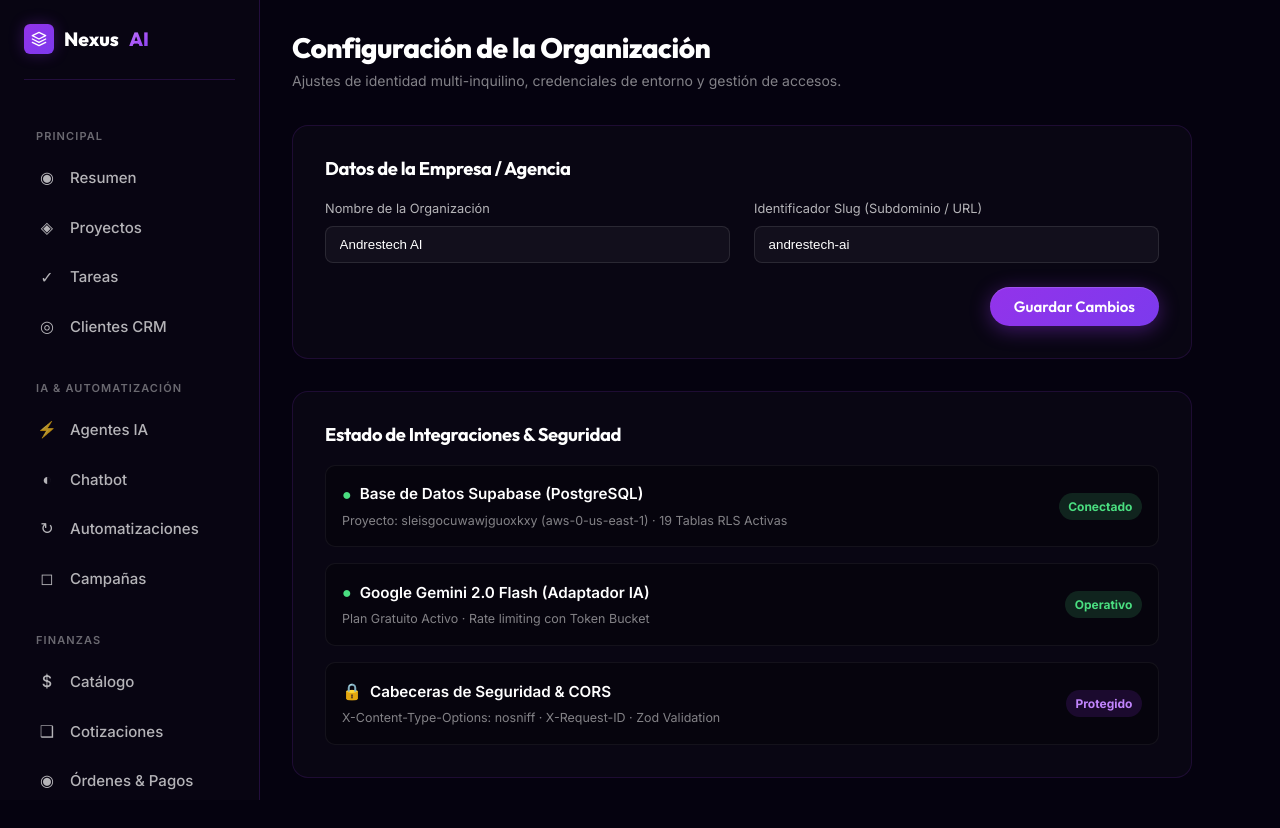
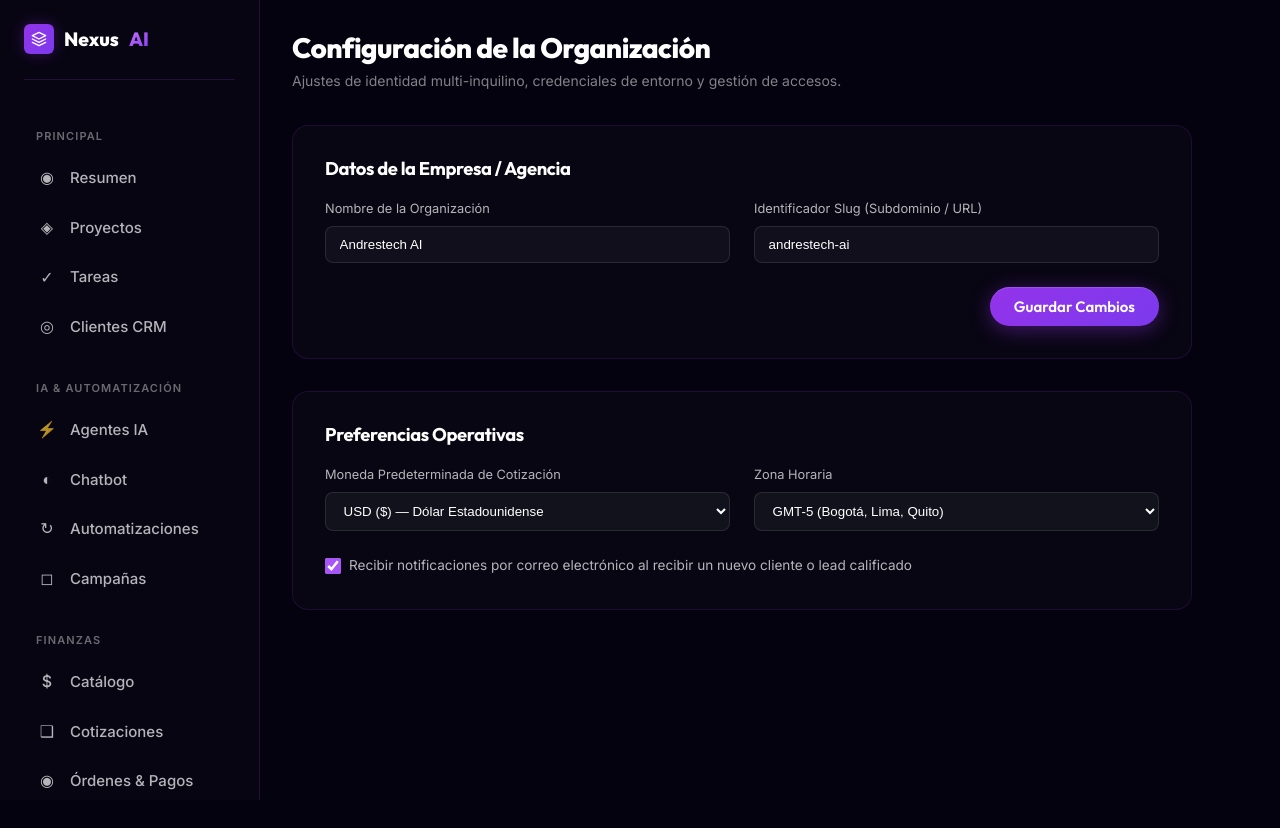
Before and after one commit to andresTech3/nexus-Ai, a Next.js app: page /dashboard/settings in a window 1280 px wide. Shown: the top 828 px of the page. After the commit the page ends 800 px from the top, so only its background shows below. Built offline with nearby package versions, Linux system fonts and the light colour scheme.

Commit message:
chore(ui): remove technical infrastructure status section from settings

```diff
--- a/src/app/dashboard/settings/page.tsx
+++ b/src/app/dashboard/settings/page.tsx
@@ -94,7 +94,7 @@ export default function SettingsPage() {
         </form>
       </div>
 
-      {/* Security and Connected Services Status */}
+      {/* Preferencias de Negocio y Operaciones */}
       <div
         style={{
           background: 'rgba(255, 255, 255, 0.02)',
@@ -105,57 +105,51 @@ export default function SettingsPage() {
         }}
       >
         <h2 style={{ fontSize: '1.15rem', fontWeight: 700, color: 'white', marginBottom: '1.25rem' }}>
-          Estado de Integraciones & Seguridad
+          Preferencias Operativas
         </h2>
 
-        <div style={{ display: 'flex', flexDirection: 'column', gap: '1rem' }}>
-          {/* Supabase */}
-          <div style={{ display: 'flex', justifyContent: 'space-between', alignItems: 'center', padding: '1rem', background: 'rgba(0,0,0,0.3)', borderRadius: '0.625rem', border: '1px solid rgba(255,255,255,0.06)' }}>
-            <div>
-              <div style={{ display: 'flex', alignItems: 'center', gap: '0.5rem' }}>
-                <span style={{ color: '#4ade80' }}>●</span>
-                <span style={{ fontWeight: 600, color: 'white', fontSize: '0.95rem' }}>Base de Datos Supabase (PostgreSQL)</span>
-              </div>
-              <div style={{ fontSize: '0.78rem', color: 'rgba(255,255,255,0.5)', marginTop: '0.2rem' }}>
-                Proyecto: sleisgocuwawjguoxkxy (aws-0-us-east-1) · 19 Tablas RLS Activas
-              </div>
-            </div>
-            <span style={{ fontSize: '0.75rem', color: '#4ade80', fontWeight: 700, background: 'rgba(74, 222, 128, 0.15)', padding: '0.25rem 0.6rem', borderRadius: '999px' }}>
-              Conectado
-            </span>
+        <div style={{ display: 'grid', gridTemplateColumns: '1fr 1fr', gap: '1.5rem', marginBottom: '1.5rem' }}>
+          <div>
+            <label style={{ display: 'block', fontSize: '0.8rem', color: 'rgba(255,255,255,0.7)', marginBottom: '0.4rem' }}>
+              Moneda Predeterminada de Cotización
+            </label>
+            <select
+              defaultValue="USD"
+              style={{ width: '100%', padding: '0.65rem 0.85rem', background: '#12121c', border: '1px solid rgba(255,255,255,0.1)', borderRadius: '0.5rem', color: 'white', outline: 'none' }}
+            >
+              <option value="USD">USD ($) — Dólar Estadounidense</option>
+              <option value="EUR">EUR (€) — Euro</option>
+              <option value="COP">COP ($) — Peso Colombiano</option>
+              <option value="MXN">MXN ($) — Peso Mexicano</option>
+            </select>
           </div>
 
-          {/* Gemini */}
-          <div style={{ display: 'flex', justifyContent: 'space-between', alignItems: 'center', padding: '1rem', background: 'rgba(0,0,0,0.3)', borderRadius: '0.625rem', border: '1px solid rgba(255,255,255,0.06)' }}>
-            <div>
-              <div style={{ display: 'flex', alignItems: 'center', gap: '0.5rem' }}>
-                <span style={{ color: '#4ade80' }}>●</span>
-                <span style={{ fontWeight: 600, color: 'white', fontSize: '0.95rem' }}>Google Gemini 2.0 Flash (Adaptador IA)</span>
-              </div>
-              <div style={{ fontSize: '0.78rem', color: 'rgba(255,255,255,0.5)', marginTop: '0.2rem' }}>
-                Plan Gratuito Activo · Rate limiting con Token Bucket
-              </div>
-            </div>
-            <span style={{ fontSize: '0.75rem', color: '#4ade80', fontWeight: 700, background: 'rgba(74, 222, 128, 0.15)', padding: '0.25rem 0.6rem', borderRadius: '999px' }}>
-              Operativo
-            </span>
+          <div>
+            <label style={{ display: 'block', fontSize: '0.8rem', color: 'rgba(255,255,255,0.7)', marginBottom: '0.4rem' }}>
+              Zona Horaria
+            </label>
+            <select
+              defaultValue="America/Bogota"
+              style={{ width: '100%', padding: '0.65rem 0.85rem', background: '#12121c', border: '1px solid rgba(255,255,255,0.1)', borderRadius: '0.5rem', color: 'white', outline: 'none' }}
+            >
+              <option value="America/Bogota">GMT-5 (Bogotá, Lima, Quito)</option>
+              <option value="America/Mexico_City">GMT-6 (Ciudad de México)</option>
+              <option value="America/Argentina/Buenos_Aires">GMT-3 (Buenos Aires, Santiago)</option>
+              <option value="Europe/Madrid">GMT+1 (Madrid, Barcelona)</option>
+            </select>
           </div>
+        </div>
 
-          {/* API Security */}
-          <div style={{ display: 'flex', justifyContent: 'space-between', alignItems: 'center', padding: '1rem', background: 'rgba(0,0,0,0.3)', borderRadius: '0.625rem', border: '1px solid rgba(255,255,255,0.06)' }}>
-            <div>
-              <div style={{ display: 'flex', alignItems: 'center', gap: '0.5rem' }}>
-                <span style={{ color: '#c084fc' }}>🔒</span>
-                <span style={{ fontWeight: 600, color: 'white', fontSize: '0.95rem' }}>Cabeceras de Seguridad & CORS</span>
-              </div>
-              <div style={{ fontSize: '0.78rem', color: 'rgba(255,255,255,0.5)', marginTop: '0.2rem' }}>
-                X-Content-Type-Options: nosniff · X-Request-ID · Zod Validation
-              </div>
-            </div>
-            <span style={{ fontSize: '0.75rem', color: '#c084fc', fontWeight: 700, background: 'rgba(147, 51, 234, 0.15)', padding: '0.25rem 0.6rem', borderRadius: '999px' }}>
-              Protegido
-            </span>
-          </div>
+        <div style={{ display: 'flex', alignItems: 'center', gap: '0.5rem' }}>
+          <input
+            type="checkbox"
+            id="notify-leads"
+            defaultChecked
+            style={{ width: 16, height: 16, accentColor: 'var(--color-purple-500)', cursor: 'pointer' }}
+          />
+          <label htmlFor="notify-leads" style={{ fontSize: '0.85rem', color: 'rgba(255,255,255,0.7)', cursor: 'pointer' }}>
+            Recibir notificaciones por correo electrónico al recibir un nuevo cliente o lead calificado
+          </label>
         </div>
       </div>
     </div>
```
